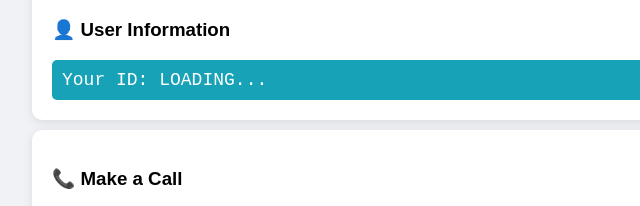
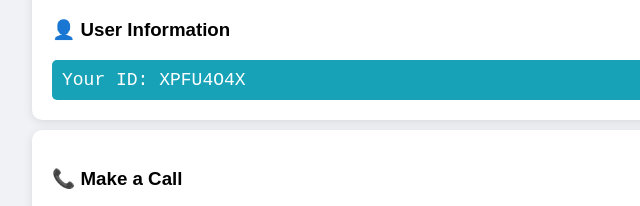
Before and after one commit to Priyanshu1203-cmd/panucall, a website: page public/index.html in a window 1280 px wide. Shown: the part 283-489 px from the top of the page, 208-848 px from the left. Drawn offline with nearby package versions, Linux system fonts and the light colour scheme; no server answers.

Commit message:
Update index.html

```diff
--- a/public/index.html
+++ b/public/index.html
@@ -182,7 +182,7 @@
             console.log("Initializing app...");
 
             // Connect to server
-            socket = io(https://panucall-production.up.railway.app);
+            socket = io('https://panucall-production.up.railway.app');
 
             // Register with server
             socket.emit('register', yourId);
```
